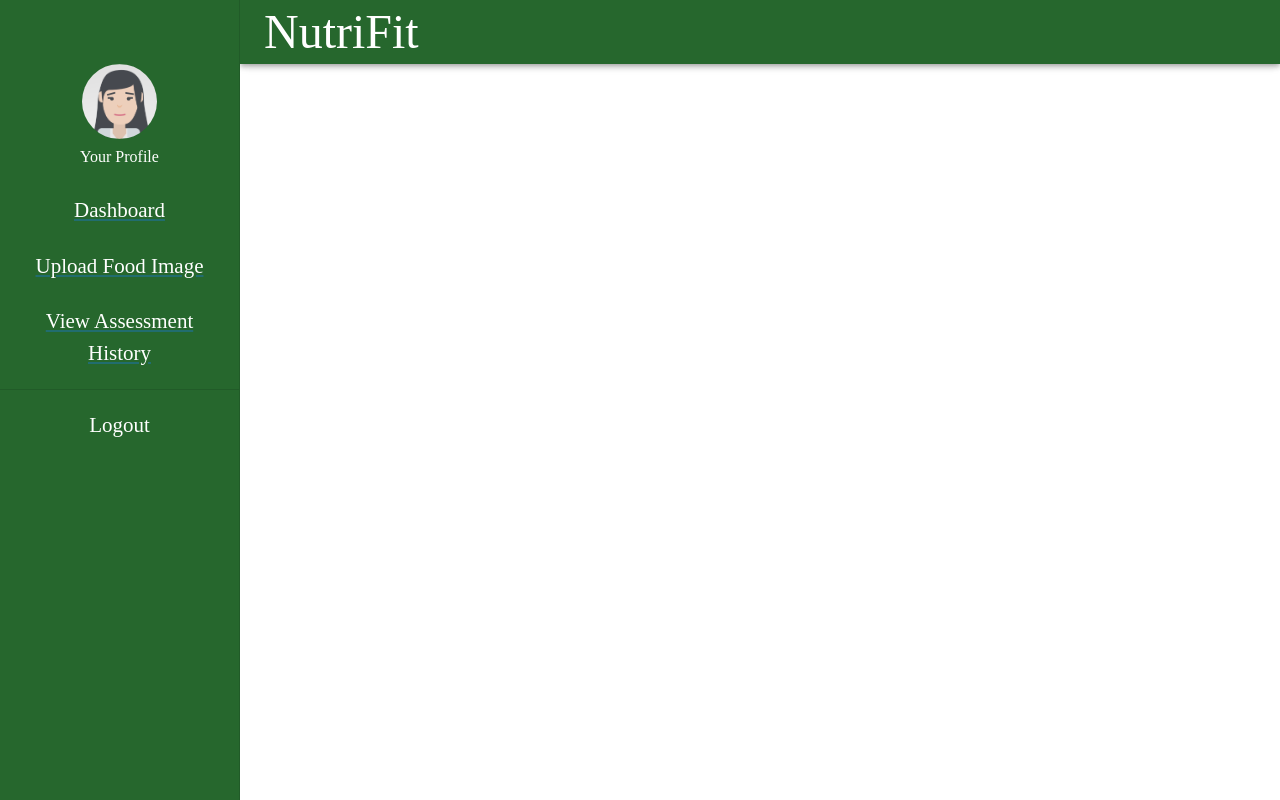
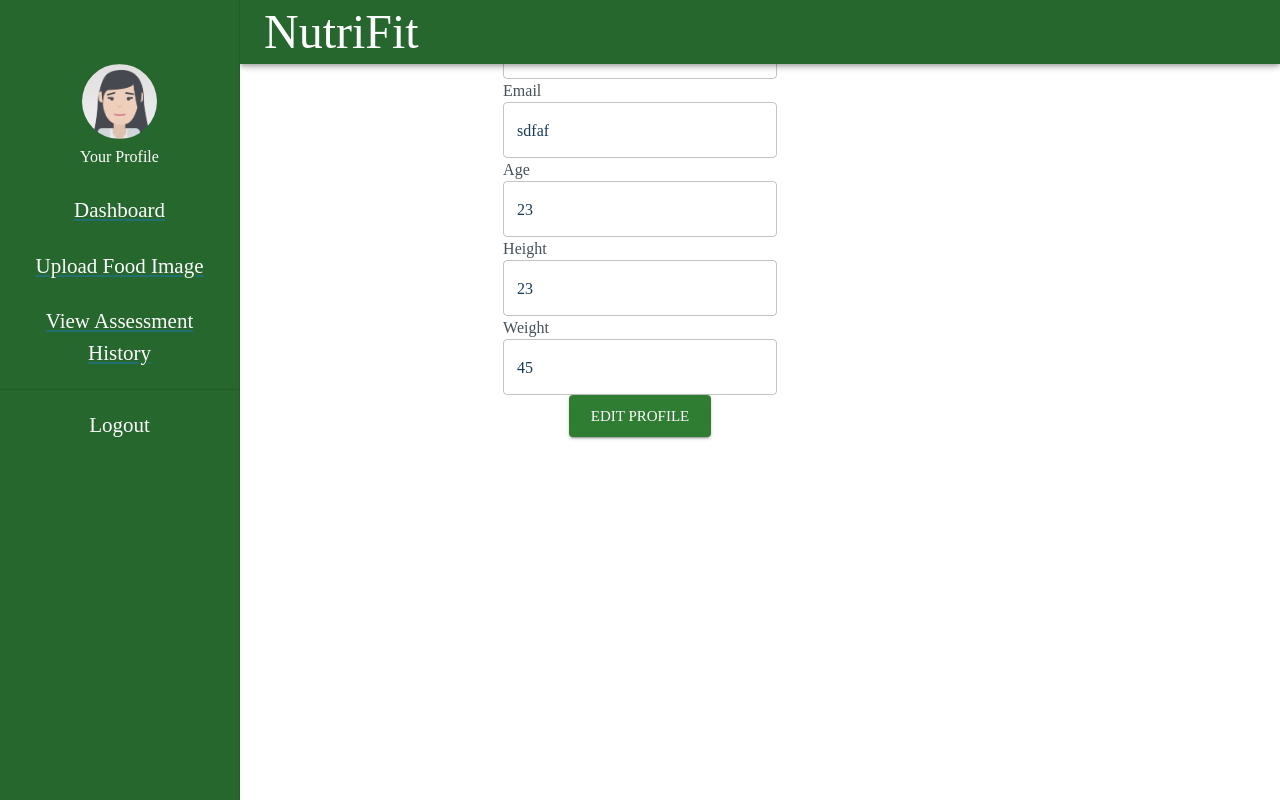
Before and after one commit to praveenakan08/Nutritional-Assessment-Application, a React (Create React App) app in the folder client/: page /viewProfile in a window 1280 px wide. Built offline with nearby package versions, Linux system fonts and the light colour scheme; no server answers.

Commit message:
feat:added view profile feature

```diff
--- a/client/src/pages/Login.tsx
+++ b/client/src/pages/Login.tsx
@@ -47,6 +47,7 @@ const Login = (): JSX.Element => {
     axios
       .get(`http://localhost:3001/register?email=${email}`)
       .then((result: any) => {
+        localStorage.setItem("email", email || '')
         console.log("Login Result", result);
       })
       .catch((err: any) => {
--- a/client/src/pages/UploadImage.tsx
+++ b/client/src/pages/UploadImage.tsx
@@ -92,7 +92,7 @@ const UploadImage = (): JSX.Element => {
                 sx={{ bgcolor: "#26672D" }}
                 variant="contained"
                 component="span"
-                startIcon={<Avatar src={'/upload-file.png'} />}
+                startIcon={<Avatar src={'/upload-file-white.png'} />}
               >
                 <Typography>Select from Computer</Typography>
               </Button>
--- a/client/src/pages/ViewProfile.tsx
+++ b/client/src/pages/ViewProfile.tsx
@@ -1,15 +1,16 @@
 import {
+  Box,
   Button,
+  FormLabel,
   Grid,
+  TextField,
   ThemeProvider,
   Typography,
   createTheme,
 } from "@mui/material";
 import CommonNavBar from "../Components/CommonNavBar";
+import axios from "axios";
 import { useState } from "react";
-import axios from "axios";
-import { error } from "console";
-
 const theme = createTheme({
   palette: {
     background: {
@@ -30,21 +31,69 @@ const theme = createTheme({
 
 const ViewProfile = (): JSX.Element => {
   const [user, setUser] = useState();
-  const email = 'abc@gmail.com'
-  const userDetails = axios
-    .get("http://localhost:3001/api/viewProfile", email as any)
-    .then(res => setUser(res.data))
-    .then()
+  const email = localStorage.getItem("email")
+  axios.get(`http://localhost:3001/register?email=${email}`)
+  .then((result: any) => {
+    if (!result){
+      setUser(result)
+    }
+    console.log("User!!!!", result);
+  })
+  .catch((err: any) => {
+    console.log(err);
+  });
 
   return (
     <ThemeProvider theme={theme}>
       <CommonNavBar></CommonNavBar>
-      {/* <Grid>
-            <Typography>Email : {user.email}</Typography>
-            <Typography>Age : {user.email} </Typography>
-            <Typography>Gender : {user.gender}</Typography>
-            <Typography>Height : {user.height}</Typography>
-            <Typography>Weight : {user.weight}</Typography>
+      <Grid alignItems="center" spacing={3}>
+            <Grid item>
+              <FormLabel id="name">Name</FormLabel>
+              <TextField
+                fullWidth
+                value= {user?.name}
+              />
+            </Grid>
+            <Grid item>
+              <FormLabel id="email">Email</FormLabel>
+              <TextField
+                fullWidth
+                // placeholder="Enter your Email"
+                value="sdfaf"
+                // {email}
+              />
+            </Grid>
+            <Grid item>
+              <FormLabel id="age">Age</FormLabel>
+              <TextField
+                fullWidth
+                // placeholder="Enter your age"
+                type="number"
+                value="23"
+                // {age}
+              />
+            </Grid>
+            <Grid item>
+              <FormLabel id="height">Height</FormLabel>
+              <TextField
+                fullWidth
+                placeholder="Enter your height"
+                id="height"
+                // required={true}
+                value="23"
+              />
+            </Grid>
+            <Grid item>
+              <FormLabel id="weight">Weight</FormLabel>
+              <TextField
+                fullWidth
+                placeholder="Enter your weight"
+                id="weight"
+                // required={true}
+                value="45"
+              />
+            </Grid>
+            <Grid item style={{textAlign:'center'}}>
               <Button
                 variant="contained"
                 color="success"
@@ -53,7 +102,9 @@ const ViewProfile = (): JSX.Element => {
               >
                 Edit Profile
               </Button>
-      </Grid> */}
+
+            </Grid>
+          </Grid>
     </ThemeProvider>
   );
 };
```
Also changed, not shown: client/src/pages/dist/Login.js (added), client/src/pages/dist/UploadImage.js, client/src/pages/dist/ViewProfile.js. Lines whose indentation alone changed are shown as unchanged.
